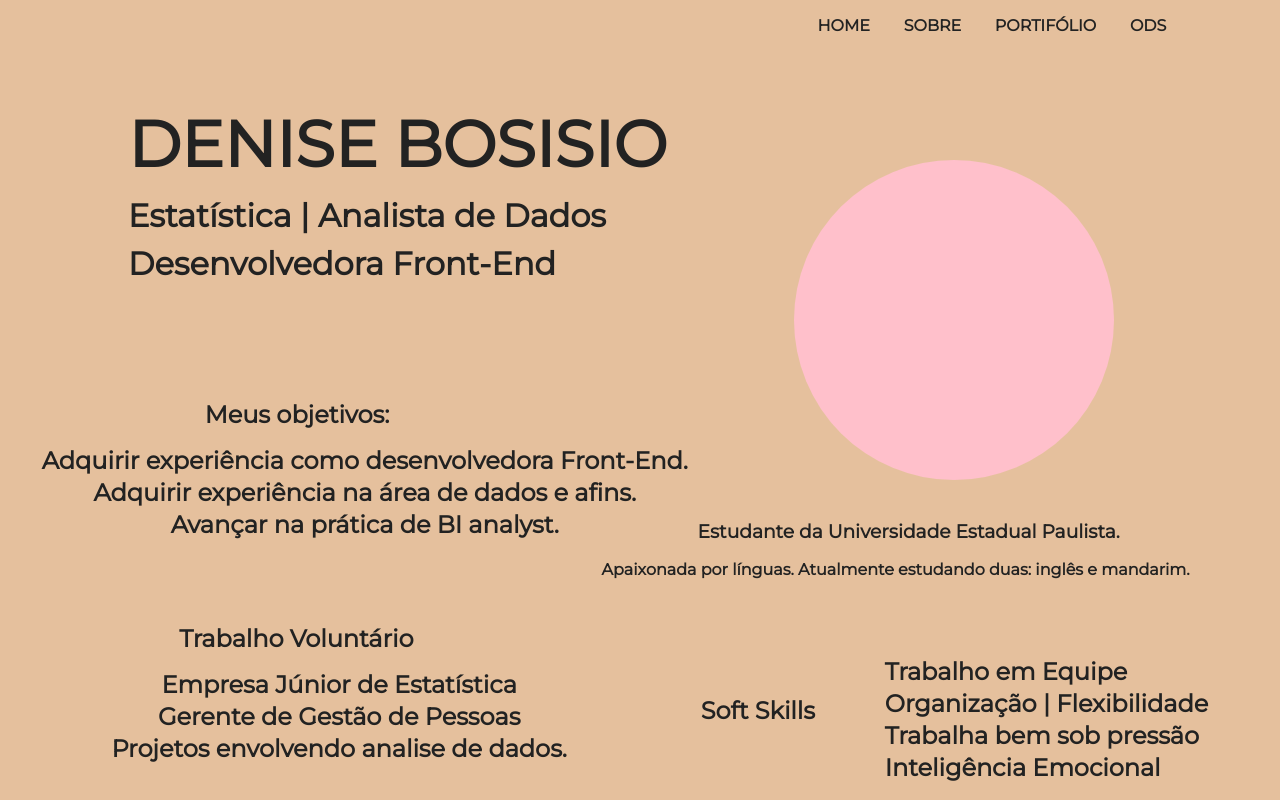
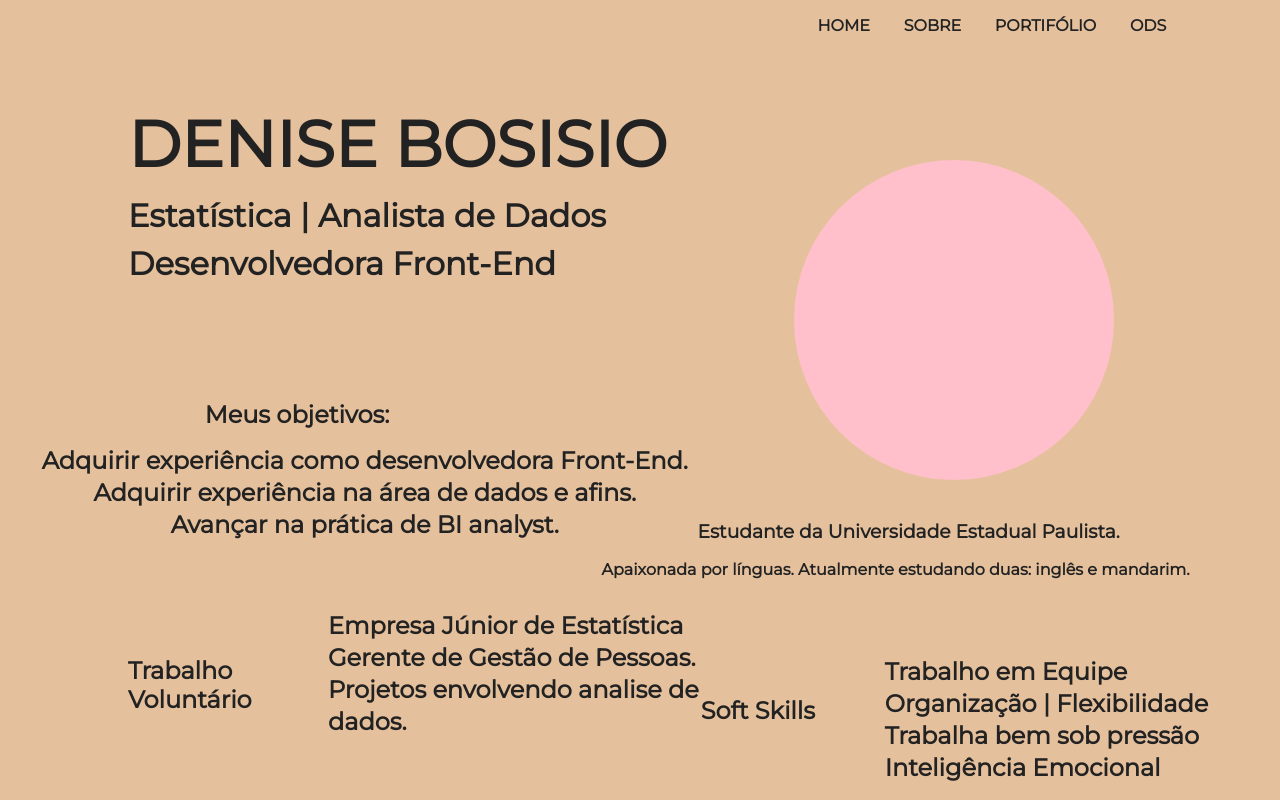
Before and after one commit to denisebosisio/Portifolio, a React (Create React App) app: page /about in a window 1280 px wide. Shown: the top 800 px of the page. Built offline with nearby package versions, Linux system fonts and the light colour scheme.

Commit message:
alterado

```diff
--- a/src/Pages/Sobre.jsx
+++ b/src/Pages/Sobre.jsx
@@ -11,6 +11,18 @@ const Container = styled.section`
     width: 100%;
     height: 115vh;
     background: #E5C09D;
+
+    @media(max-width: 970px){
+        width: 100%;
+        height: 150vh;
+    }
+    @media(max-width: 850px){
+        width: 100%;
+        height: 170vh;
+    }
+    @media(max-width: 600px){
+        height: 200vh;
+    }
 `
 const BoxOne = styled.div`
     position: absolute;
@@ -23,6 +35,14 @@ const BoxOne = styled.div`
     h3{
         font-size: 4vh;
         line-height: 6vh;
+    }
+
+    @media(max-width: 1024px){
+        top: 10vh;
+    }
+    @media(max-width: 970px){
+        top: 12vh;
+        left: 12%;
     }
 `
 const BoxTwo = styled.div`
@@ -49,6 +69,47 @@ const BoxTwo = styled.div`
         top: 50vh;
         left: -60%;
     }
+
+    @media(max-width: 1024px){
+        top: 15vh;
+        left: 55%;
+    }
+    @media(max-width: 970px){
+        top: 38vh;
+        left: 55%;
+        h3{
+            width: 50vh;
+            top: 10vh;
+            left: -60vh;
+        }
+        h4{
+            width: 50vh;
+            top: 22vh;
+            left: -60vh;
+        }
+    }
+    @media(max-width: 750px){
+        h3{
+            left: -48vh;
+        }
+        h4{
+            top: 25vh;
+            left: -48vh;
+        }
+    }
+    @media(max-width: 600px){
+        top: 45vh;
+        left: 25%;
+        h3{
+            top: 43vh;
+            left: -25%;
+            width: 67vh;
+        }
+        h4{
+            top: 48vh;
+            left: 0vh;
+        }
+    }
 `
 const BoxThree = styled.div`
     position: absolute;
@@ -68,24 +129,93 @@ const BoxThree = styled.div`
         display: flex;
         justify-content: center;
     }
+
+    @media(max-width: 1024px){
+        top: 42vh;
+    }
+    @media(max-width: 970px){
+        top: 85vh;
+        left: 35%;
+    }
+    @media(max-width: 600px){
+        top: 108vh;
+        left: 28vh;
+        font-size: 2.5vh;
+        ul{
+            width: 90vh;
+            top: 4vh;
+            left: -28vh;
+        }
+        li{
+            display: flex;
+            justify-content: center;
+            font-size: 2.5vh;
+        }
+    }
 `
 const BoxFour = styled.div`
     position: absolute;
-    top: 78vh;
-    left: 14%;
-
+    width: 22vh;
+    top: 82vh;
+    left: 10%;
     ul{
         position: absolute;
-    width: 100vh;
-    margin-top: 2vh;
-    left: -30vh;
+        width: 55vh;
+        margin-top: -13vh;
+        left: 25vh;
         line-height: 4vh;
         list-style: none;
     }
     li{
         font-size: 3vh;
+    }
+
+    @media(max-width: 1024px){
+        top: 83vh;
+        left: 5%;
+    }
+    @media(max-width: 970px){
+        top: 118vh;
+        left: 6%;
+        ul{
+            width: 45vh;
+            left: 22vh;
+        }
+    }
+    @media(max-width: 850px){
+        left: 12%;
+        h2{
+            width: 40vh;
+        }
+        ul{
+            width: 60vh;
+            top: 9vh;
+            left: 40vh;
+        }
+    }
+    @media(max-width: 750px){
+        top: 116vh;
+        left: 15%;
+        h2{
+            width: 20vh;
+        }
+        ul{
+            top: 11vh;
+            left: 22vh;
+        }
+    }
+    @media(max-width: 600px){
+        top: 138vh;
+        font-size: 2.5vh;
+        h2{
+            font-size: 2.5vh;
+        }
+
+        li{
             display: flex;
             justify-content: center;
+            font-size: 2.5vh;
+        }
     }
 `
 const BoxFive = styled.div`
@@ -111,6 +241,26 @@ ul{
     }
     li{
         font-size: 3vh;
+    }
+
+    @media(max-width: 1024px){
+        top: 87vh;
+    }
+    @media(max-width: 970px){
+        top: 123vh;
+        ul{
+            left: 2vh;
+        }
+    }
+    @media(max-width: 850px){
+        top: 145vh;
+        left: 38%;
+        ul{
+            left: 5vh;
+        }
+    }
+    @media(max-width: 600px){
+        top: 170vh;
     }
 `
 
@@ -145,7 +295,7 @@ export default function Sobre(){
                 <h2>Trabalho Voluntário</h2>
                 <ul>
                     <li>Empresa Júnior de Estatística</li>
-                    <li>Gerente de Gestão de Pessoas</li>
+                    <li>Gerente de Gestão de Pessoas.</li>
                     <li>Projetos envolvendo analise de dados.</li>
                 </ul>
             </BoxFour>
@@ -158,7 +308,6 @@ export default function Sobre(){
                     <li>Inteligência Emocional</li>
                 </ul>
             </BoxFive>
-            <Footer />
         </Container>
     )
 }
```
Lines whose indentation alone changed are shown as unchanged.
